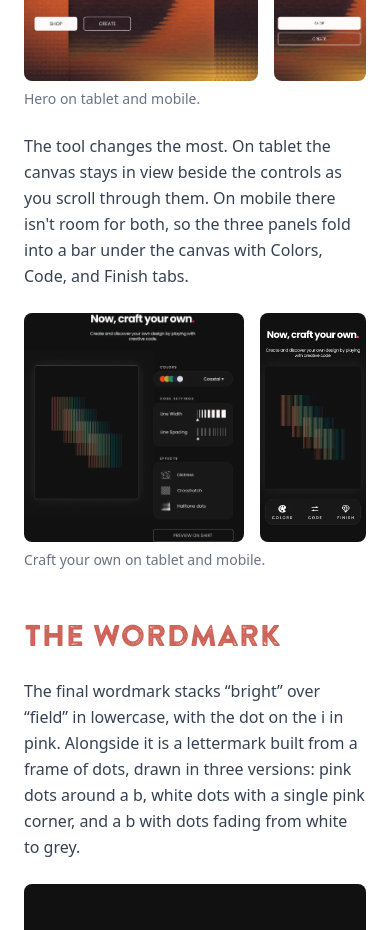
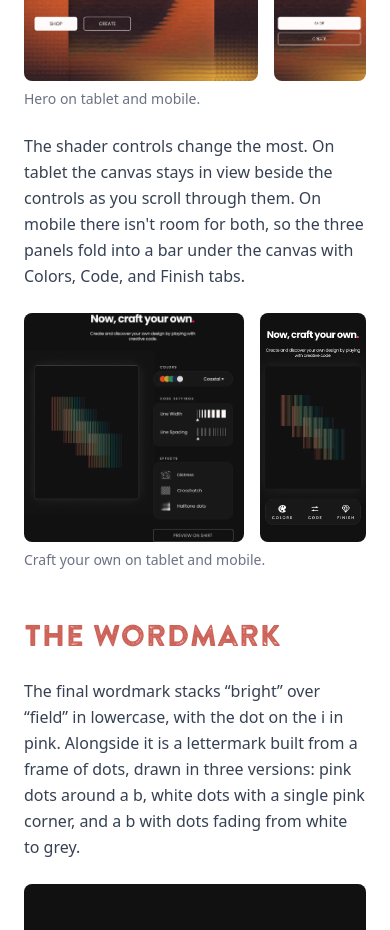
Before and after one commit to onetwothreebutter/ericdjohnson-portfolio, a Next.js app in the folder next-frontend/: page /work-ive-done/brightfield-redesign in a window 390 px wide. Shown: the part 4280-5210 px from the top of the page. Built offline with nearby package versions, Linux system fonts and the light colour scheme.

Commit message:
Say shader controls in the Brightfield tablet and mobile copy
Co-Authored-By: Claude Opus 5.5 (1M context) <noreply@anthropic.com>

```diff
--- a/next-frontend/src/app/work-ive-done/brightfield-redesign/page.tsx
+++ b/next-frontend/src/app/work-ive-done/brightfield-redesign/page.tsx
@@ -222,7 +222,7 @@ export default function BrightfieldRedesignPage() {
                         </div>
                     </Figure>
                     <p className="text-gray-700 leading-relaxed mt-6">
-                        The tool changes the most. On tablet the canvas stays in view beside the controls as you scroll through them. On mobile there isn&apos;t room for both, so the three panels fold into a bar under the canvas with Colors, Code, and Finish tabs.
+                        The shader controls change the most. On tablet the canvas stays in view beside the controls as you scroll through them. On mobile there isn&apos;t room for both, so the three panels fold into a bar under the canvas with Colors, Code, and Finish tabs.
                     </p>
                     <Figure caption="Craft your own on tablet and mobile.">
                         <div className="flex items-start gap-4">
```
